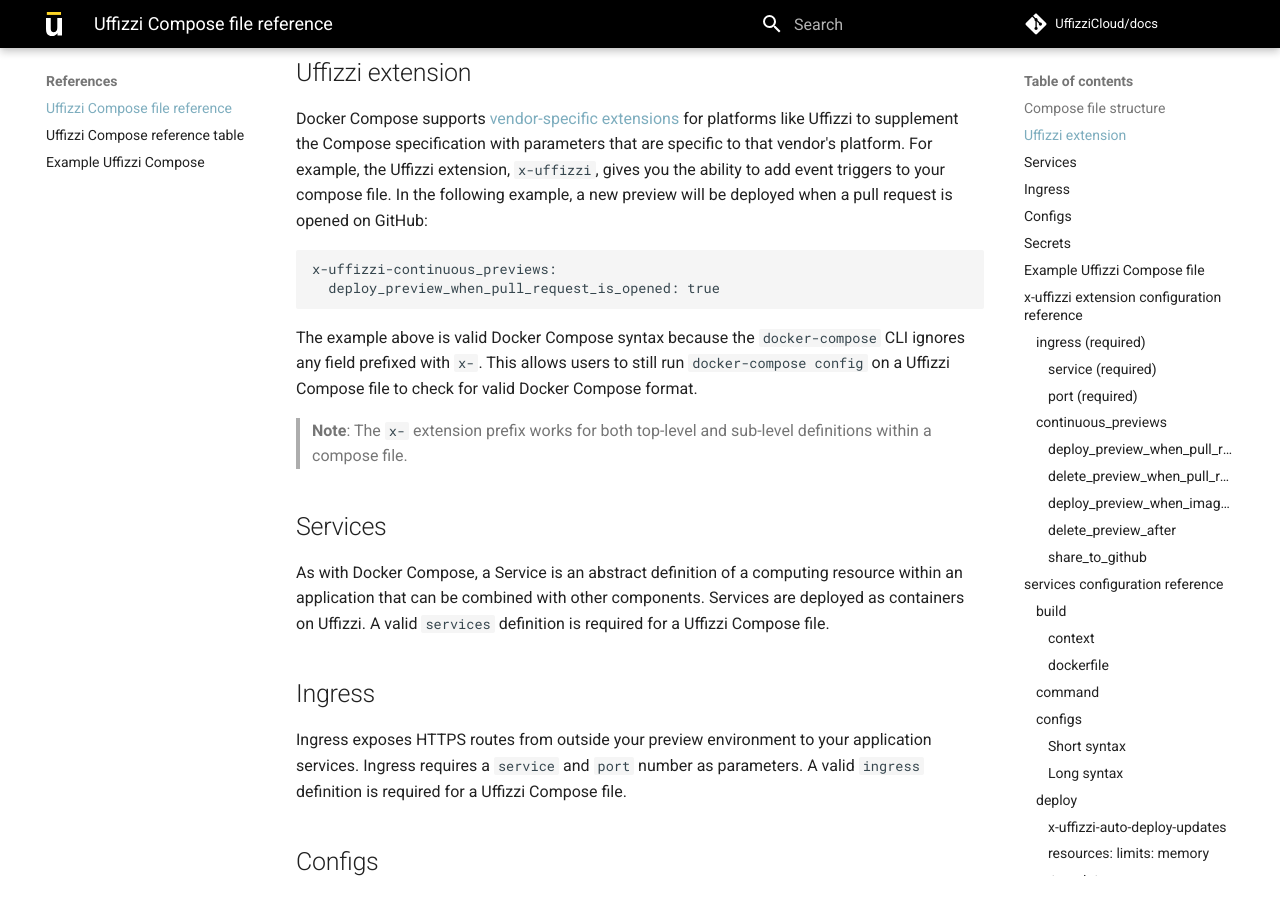
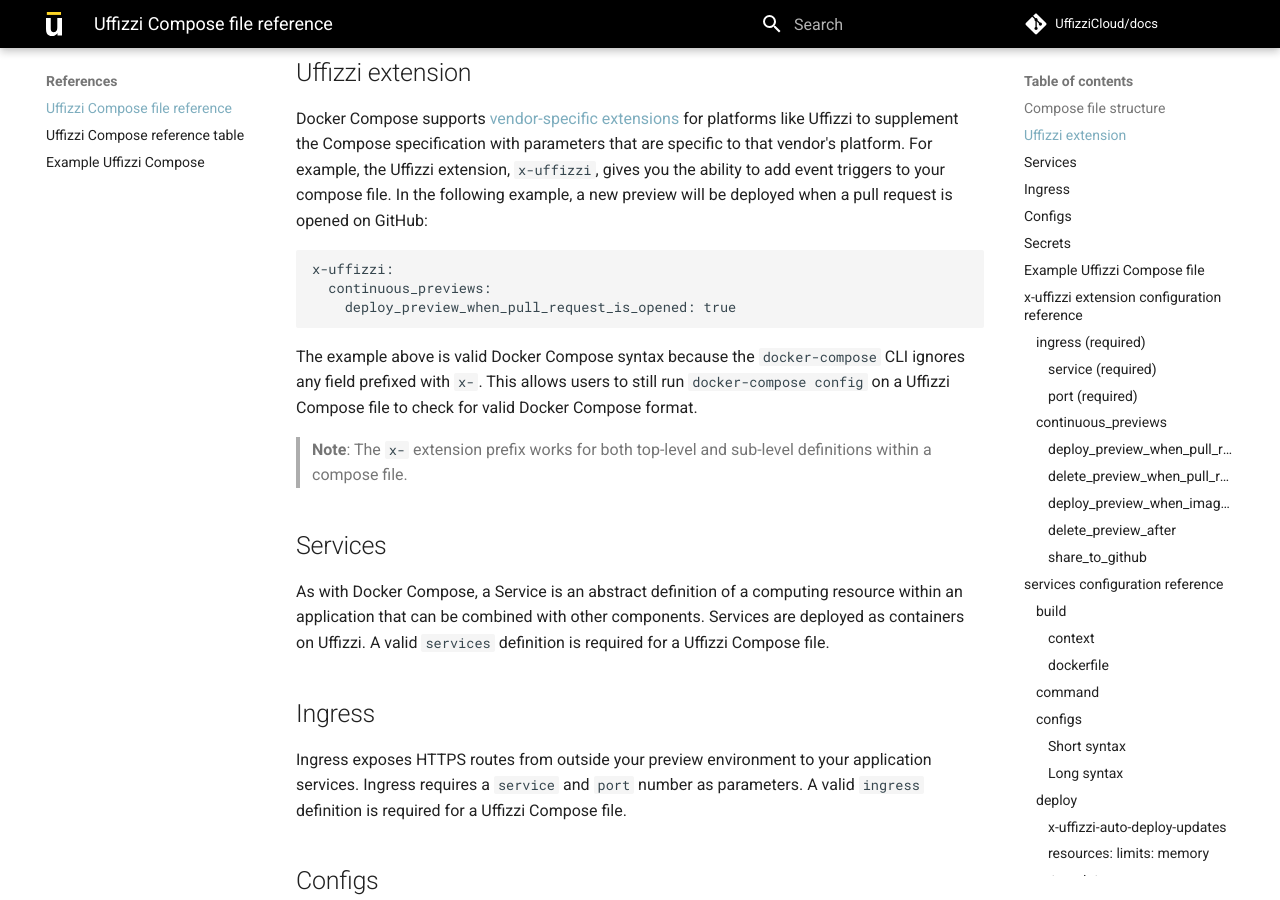
Before and after one commit to UffizziCloud/docs, an MkDocs documentation site: the page built from docs/references/compose-spec.md, in a window 1280 px wide and 900 px high, scrolled down 739 px. Built offline with MkDocs 1.6.1 and Material for MkDocs 9.7.7, drawn with Linux system fonts in a browser that asks for light colours; comment, search, counter and statistics services are not loaded.

````diff
--- a/docs/references/compose-spec.md
+++ b/docs/references/compose-spec.md
@@ -10,8 +10,9 @@ The Uffizzi Compose file is a YAML file defining `services` (required), `configs
 Docker Compose supports [vendor-specific extensions](https://github.com/compose-spec/compose-spec/issues/17) for platforms like Uffizzi to supplement the Compose specification with parameters that are specific to that vendor's platform. For example, the Uffizzi extension, `x-uffizzi`, gives you the ability to add event triggers to your compose file. In the following example, a new preview will be deployed when a pull request is opened on GitHub:
 
 ```
-x-uffizzi-continuous_previews:
-  deploy_preview_when_pull_request_is_opened: true
+x-uffizzi:
+  continuous_previews:
+    deploy_preview_when_pull_request_is_opened: true
 ```
 
 The example above is valid Docker Compose syntax because the `docker-compose` CLI ignores any field prefixed with `x-`. This allows users to still run `docker-compose config` on a Uffizzi Compose file to check for valid Docker Compose format.
````
